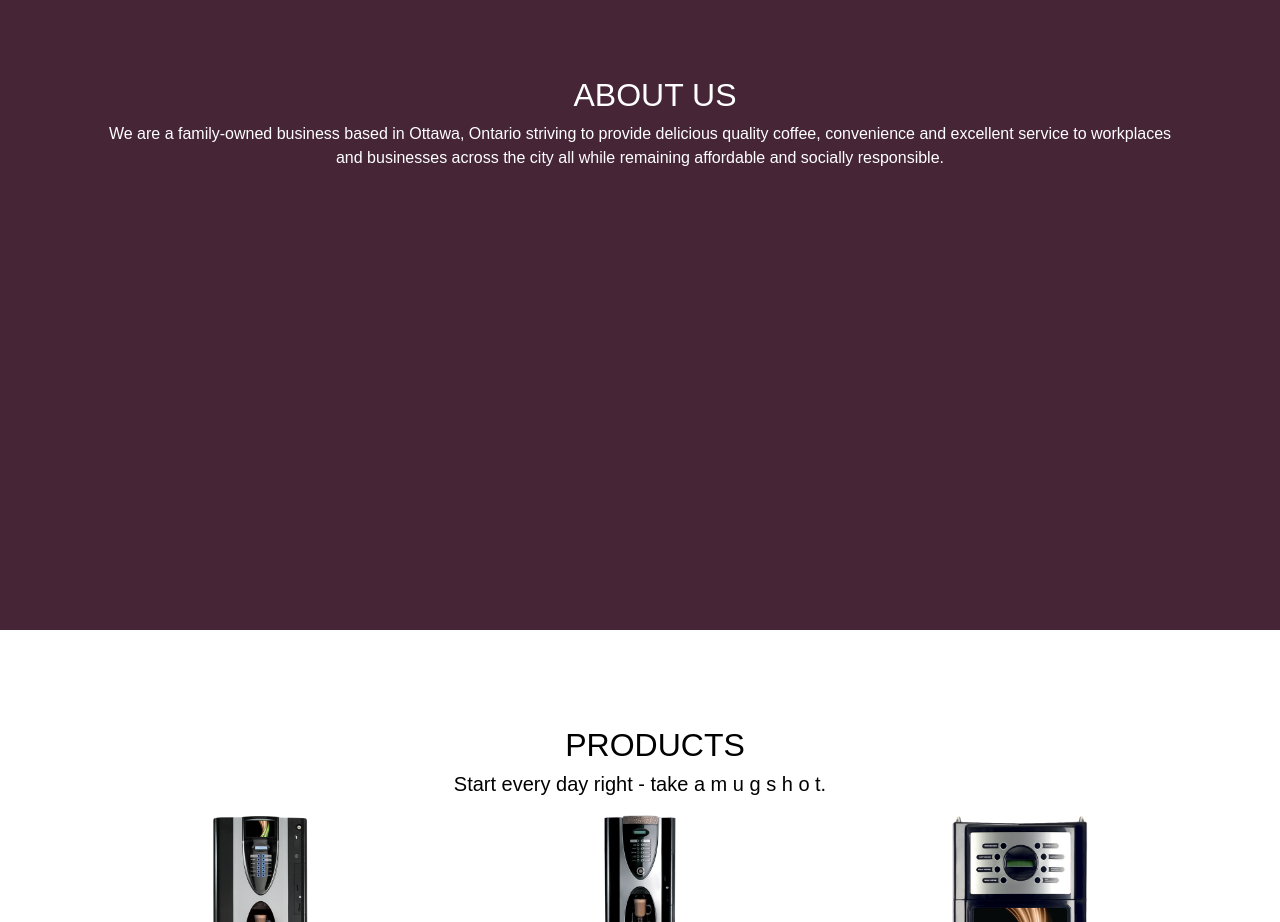
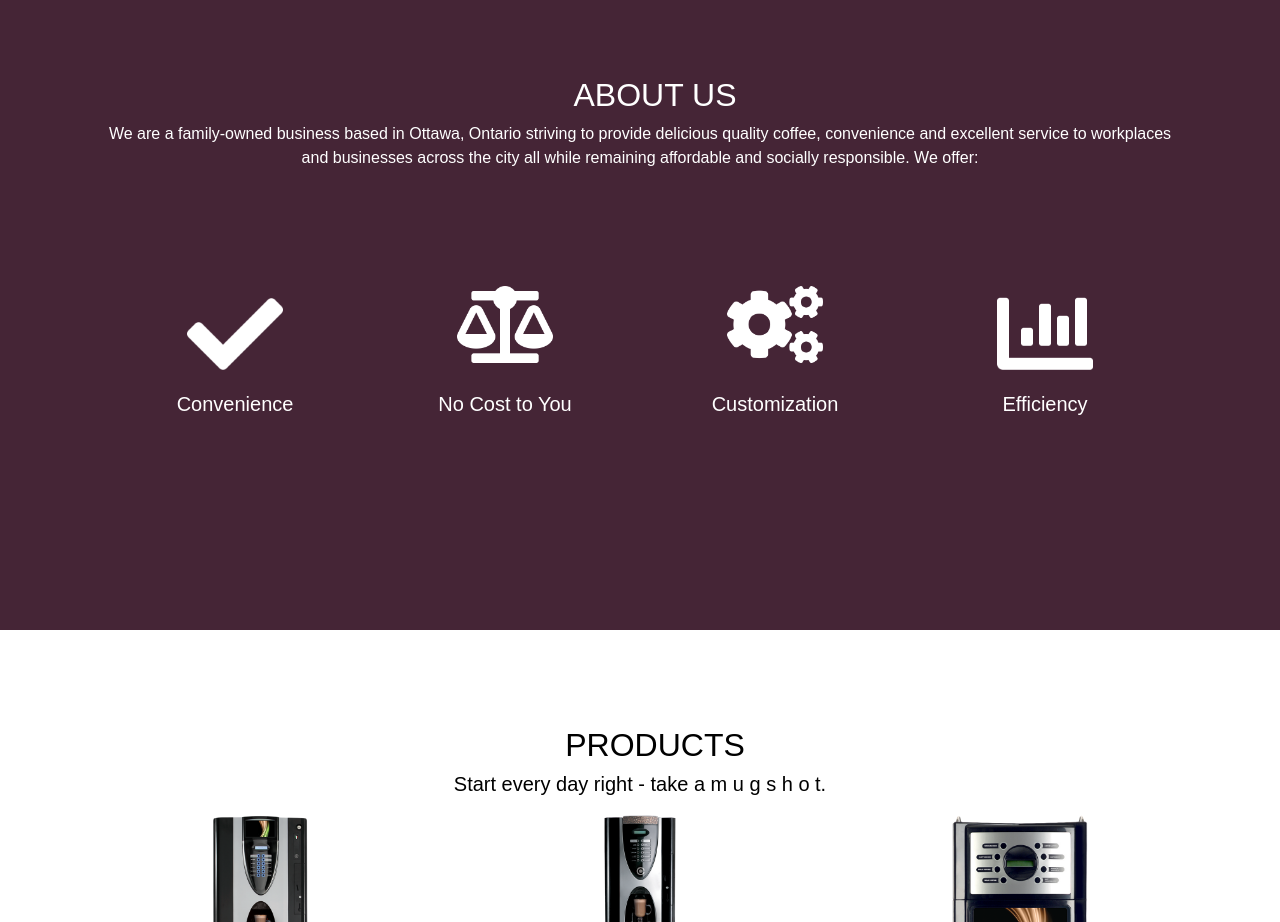
Before and after one commit to rturkdev/rturkdev.github.io, a plain HTML site: page index.html in a window 1280 px wide. Shown: the part 880-1802 px from the top of the page. Drawn offline with nearby package versions, Linux system fonts and the light colour scheme.

Commit message:
Add icons to about-us homepage

```diff
--- a/assets/main.css
+++ b/assets/main.css
@@ -6,6 +6,18 @@ body {
 	object-fit: cover;
 	width: 100%;
 	max-height: 100%;
+}
+
+.about img {
+	width: 40%;
+}
+
+.about-icons {
+	padding-top: 100px;
+}
+
+.about h5 {
+	padding-top: 10px;
 }
 
 .products-page {
--- a/index.html
+++ b/index.html
@@ -45,7 +45,37 @@
   		<h2>ABOUT US</h2>
   		<div class="container">
 	  		<p>
-				We are a family-owned business based in Ottawa, Ontario striving to provide delicious quality coffee, convenience and excellent service to workplaces and businesses across the city all while remaining affordable and socially responsible.</p>
+				We are a family-owned business based in Ottawa, Ontario striving to provide delicious quality coffee, convenience and excellent service to workplaces and businesses across the city all while remaining affordable and socially responsible. We offer:</p>
+        <div class="container about-icons">
+          <div class="row">
+            <div class="col-sm-3">
+              <img src="assets/images/check-white.png">
+            </div>
+            <div class="col-sm-3">
+              <img src="assets/images/cost-white.png">
+            </div>
+            <div class="col-sm-3">
+              <img src="assets/images/custom-white.png">
+            </div>
+            <div class="col-sm-3">
+              <img src="assets/images/efficient-white.png">
+            </div>
+          </div>
+          <div class="row">
+            <div class="col-sm-3">
+              <h5>Convenience</h5>
+            </div>
+            <div class="col-sm-3">
+              <h5>No Cost to You</h5>
+            </div>
+            <div class="col-sm-3">
+              <h5>Customization</h5>
+            </div>
+            <div class="col-sm-3">
+              <h5>Efficiency</h5>
+            </div>
+          </div>
+        </div>
   		</div>
   	</div>
   </section>
```
Also changed, not shown: assets/images/check-white.png (added), assets/images/cost-white.png (added), assets/images/cost-white.svg (added), assets/images/custom-white.png (added), assets/images/efficient-white.png (added).
